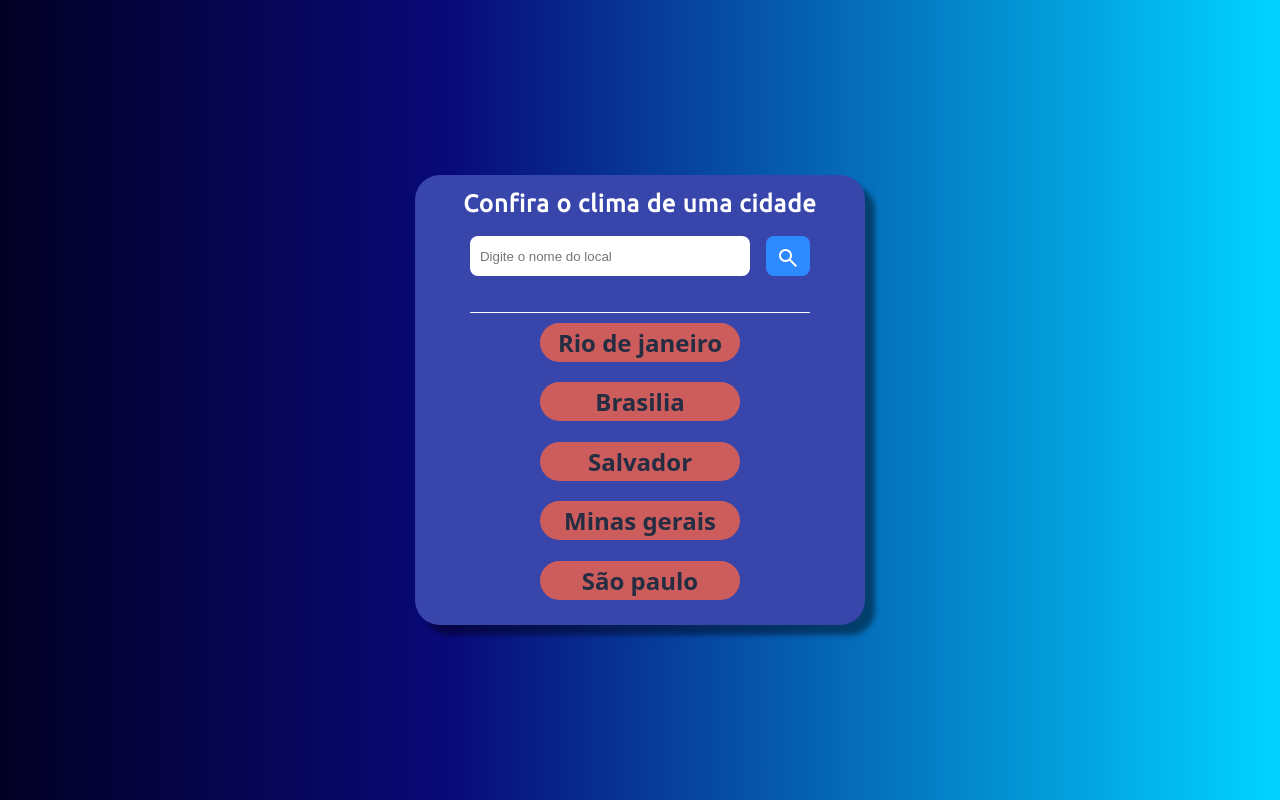
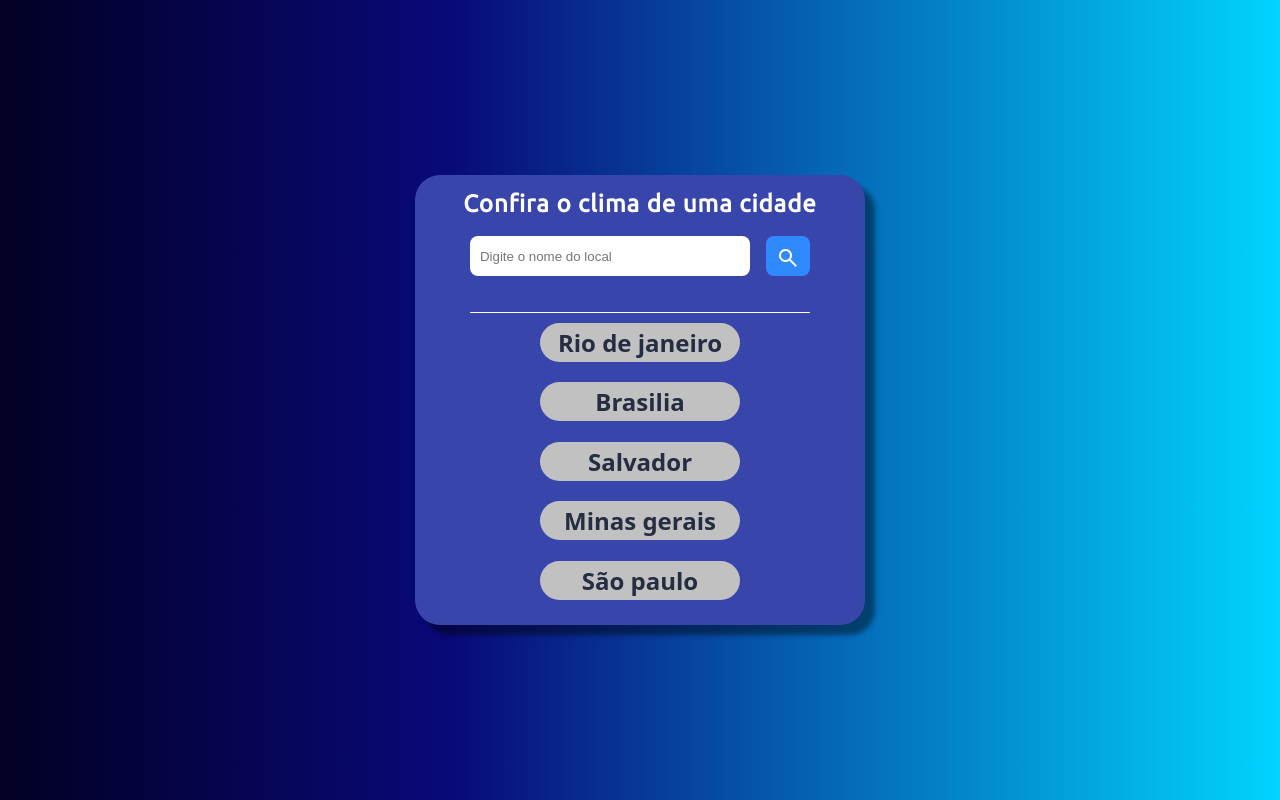
Before and after one commit to nicolas00000/weather-app, a plain HTML site: page index.html in a window 1280 px wide. Drawn offline with nearby package versions, Linux system fonts and the light colour scheme; a web font is replaced by a local one.

```diff
--- a/style.css
+++ b/style.css
@@ -43,7 +43,7 @@ box-shadow: 10px 10px 5px 0px rgba(0,0,0,0.42);
 }
 
 .sugestoes h2{
-    background: indianred;
+    background: #c1c1c1;
     width: 200px;
     text-align: center;
     border-radius: 25px;
```
